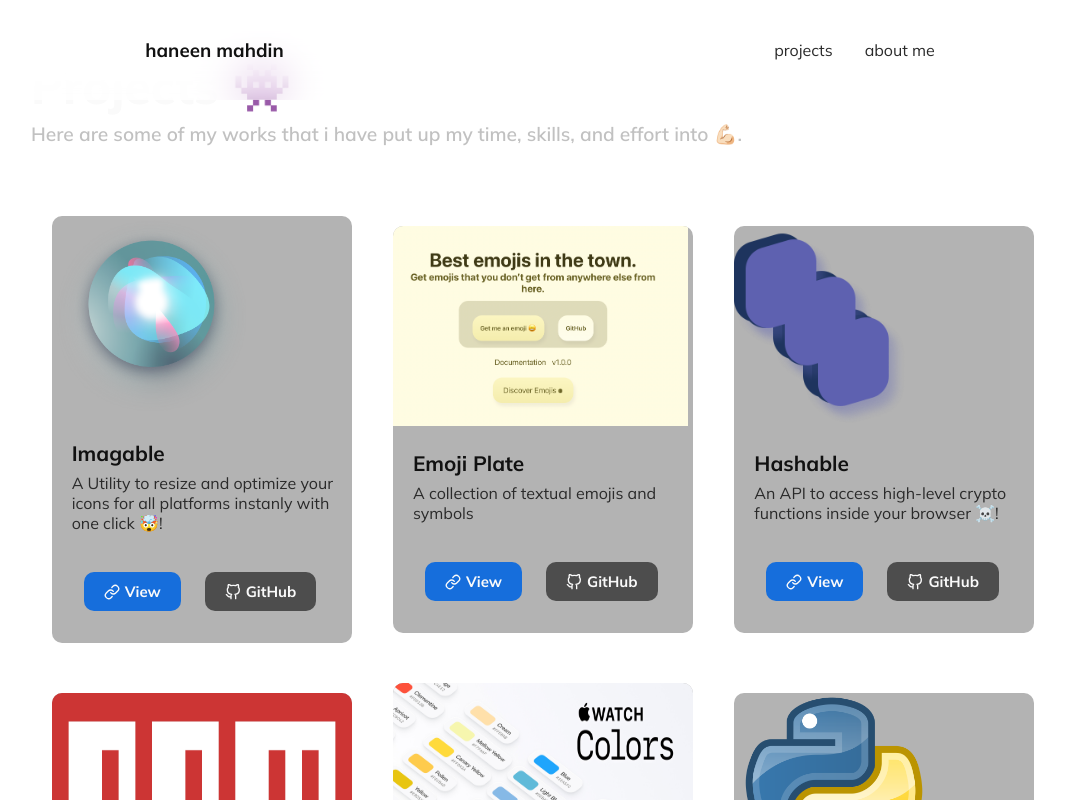
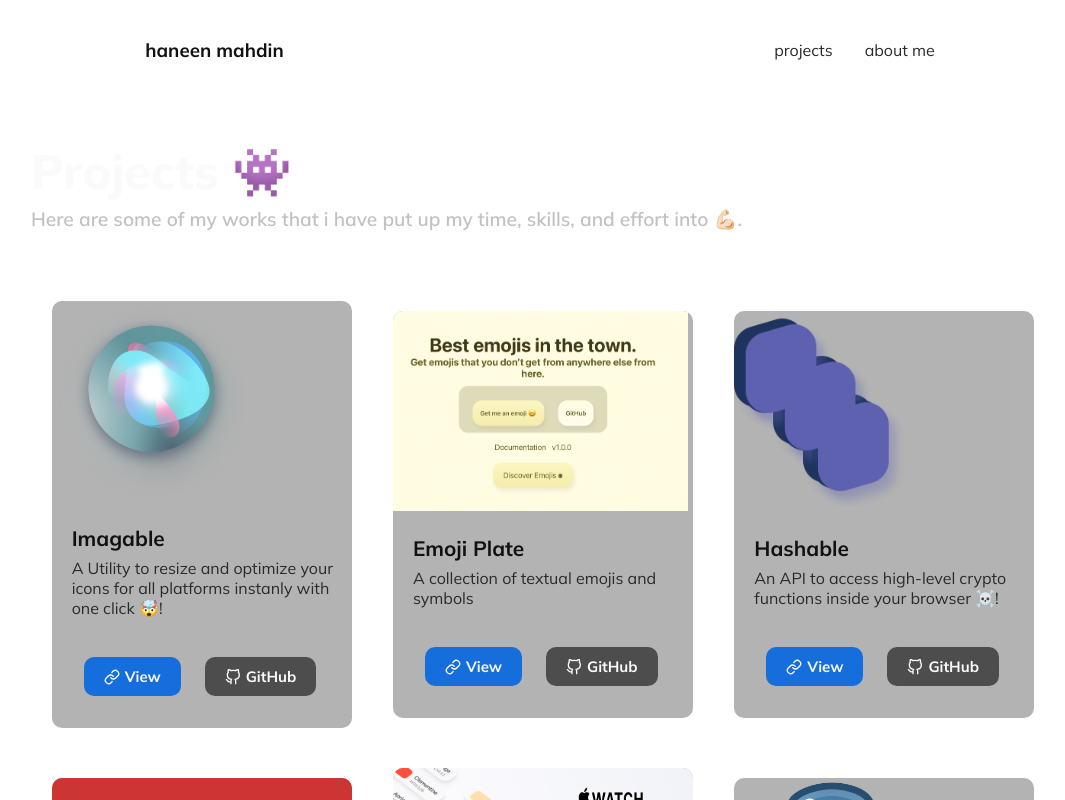
Before and after one commit to haneenmahd/haneenmahd.github.io, a React (Vite) app: page /projects in a window 1280 px wide. Shown: the top 800 px of the page, without its empty margins (97-1162 px from the left). Built offline with nearby package versions, Linux system fonts and the light colour scheme.

Commit message:
fix page padding

```diff
--- a/src/main.jsx
+++ b/src/main.jsx
@@ -18,7 +18,9 @@
   }, [location.pathname]);
 
   return (
-    <div className={`App ${location.pathname !== "/" && "page"}`}>
+    <div style={{
+      paddingTop: location.pathname !== "/" ? 85 : 0
+    }}>
       <NavBar />
 
       {/* React Router renderings */}
```
